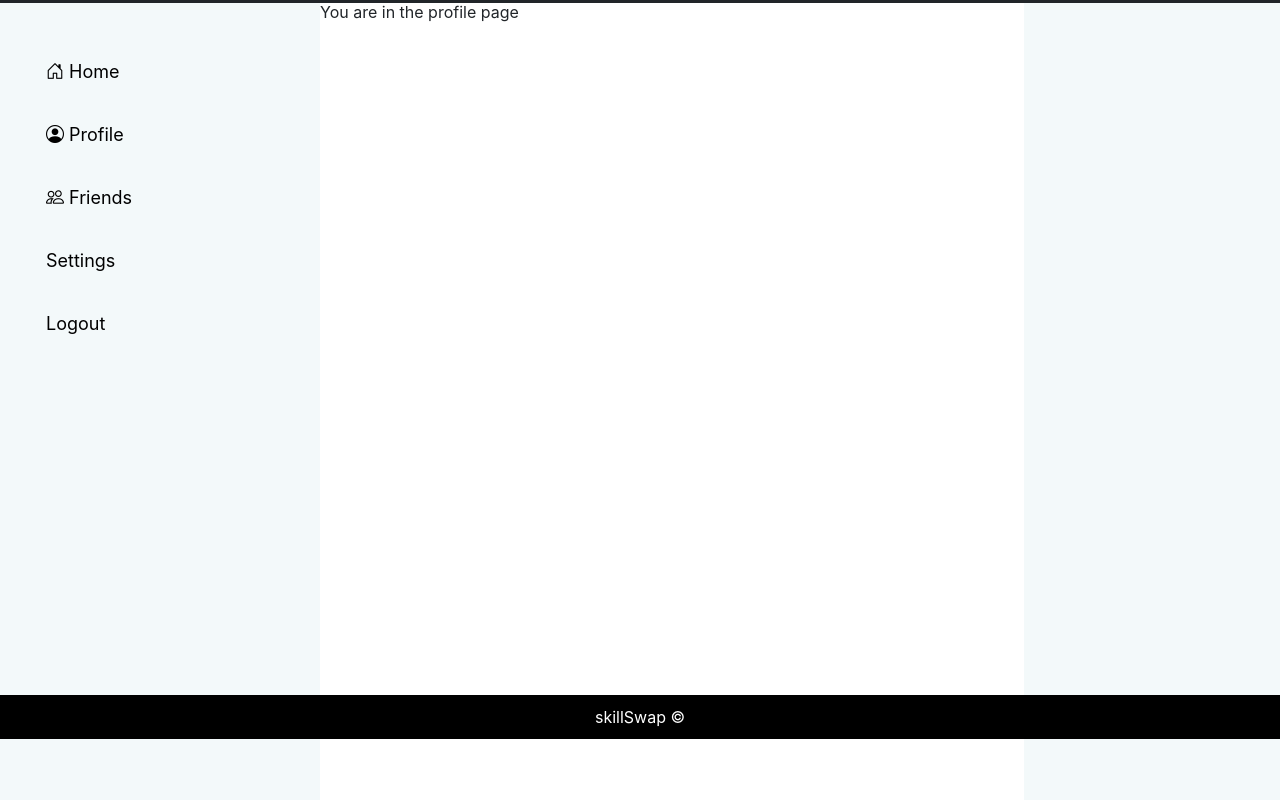
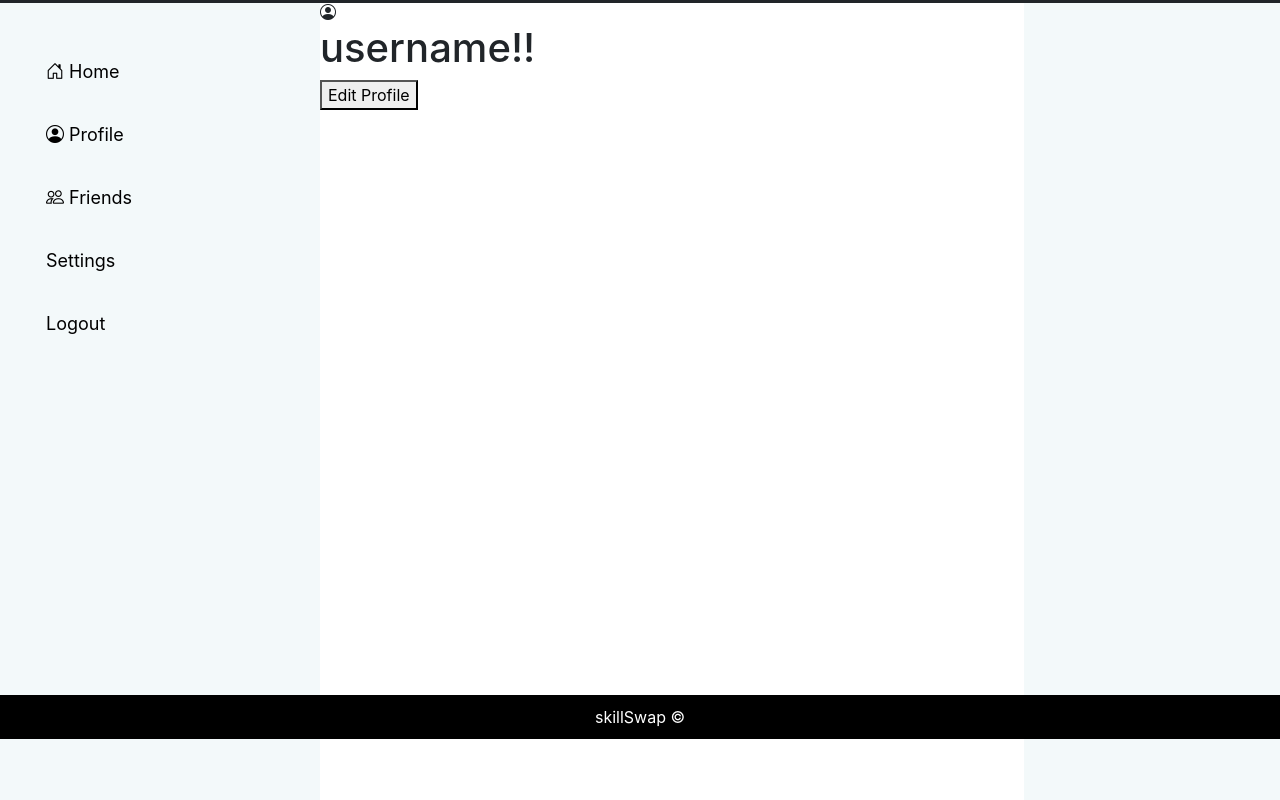
Before and after one commit to VangSang0/SkillSwap, a Flask app: page /profile-page in a window 1280 px wide. Shown: the part 61-861 px from the top of the page. Run offline with Flask 3, Linux system fonts and the light colour scheme; the visitor is signed in with stand-in values (Sample User, id 1).

Commit message:
base for profile html

```diff
--- a/templates/profile.html
+++ b/templates/profile.html
@@ -1,4 +1,25 @@
 {% extends "_layout.html" %}
-{% block maincontent %}
-    <p>You are in the profile page</p>
+
+{% block maincontent%}
+    <div class="profile-title">
+        <div>
+            <i id="profilepg-pfp" class="bi bi-person-circle"></i>
+        </div>
+        <div id="username-block">
+            <h1>
+            username!!
+            </h1>
+        </div>
+        <div>
+            <button id="editpfp">Edit Profile</button>
+        </div>
+    </div>
+
+
 {% endblock %}
+
+{% block rightcontent %}
+
+
+
+{% endblock %}
```
